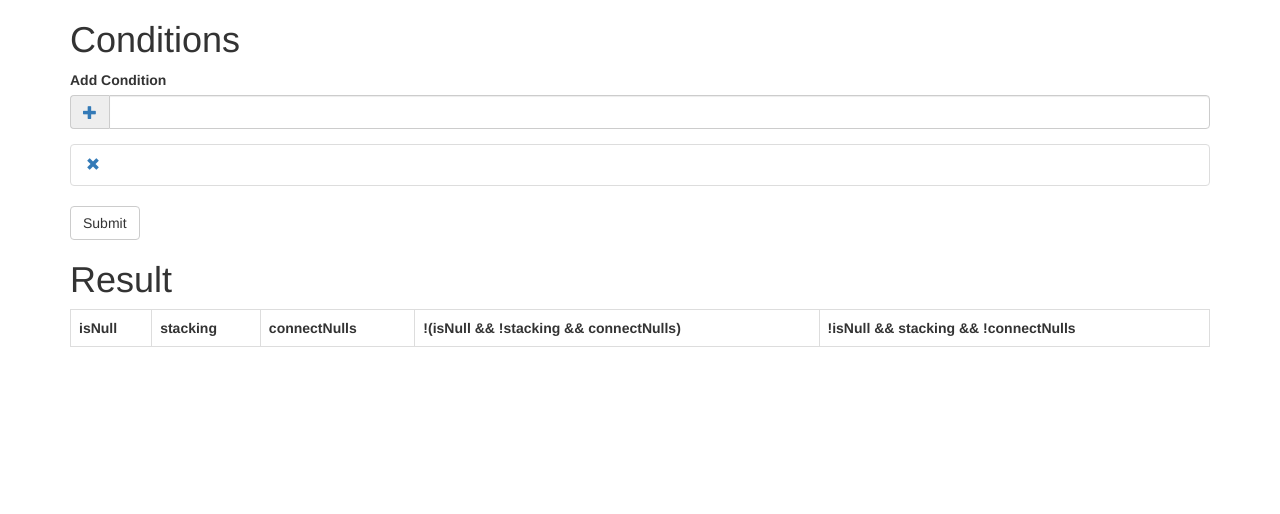
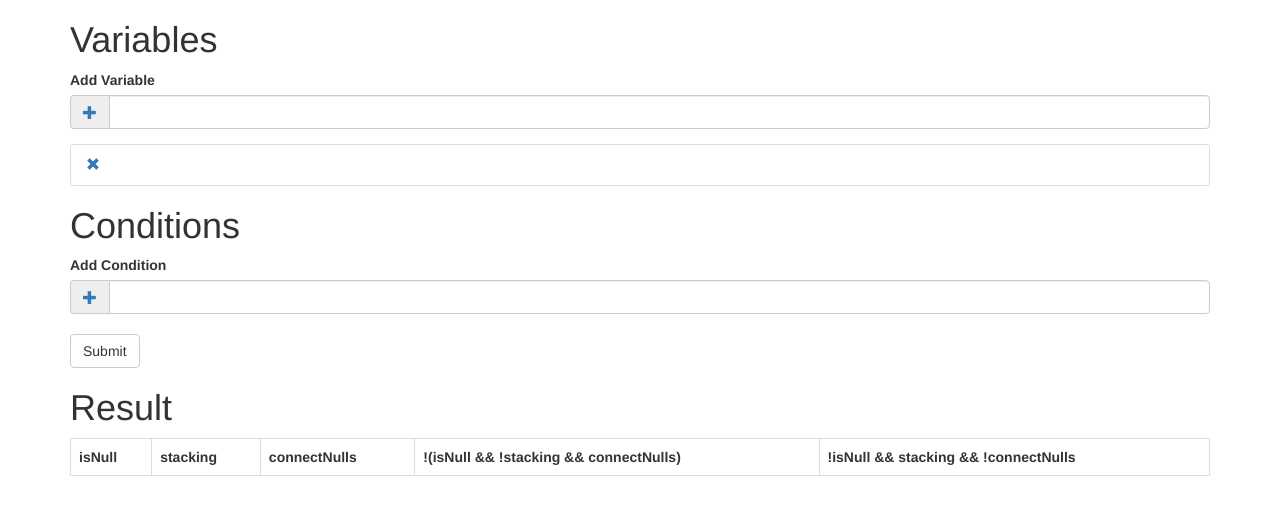
Before and after one commit to jon-a-nygaard/playground, a website: page condition-testing/index.html in a window 1280 px wide. Both pictures are taken after a click on the button 90 px from the left and 112 px from the top of the page. Drawn offline with nearby package versions, Linux system fonts and the light colour scheme.

Commit message:
Add variables list and related functionality.

```diff
--- a/condition-testing/bundle.js
+++ b/condition-testing/bundle.js
@@ -62,13 +62,23 @@ var addRow = function addRow(table, values) {
     return addCell(row, v);
   });
 };
-var removeCondition = function removeCondition(event) {
+/**
+ * Remove a list item on click
+ * @param  {Object} event Event object
+ * @return {undefined} No return
+ */
+var removeListItem = function removeListItem(event) {
   var button = event.target;
   var li = button.parentElement.parentElement;
   var ul = li.parentElement;
   ul.removeChild(li);
 };
-var getCondition = function getCondition(text) {
+/**
+ * Create a list element
+ * @param  {String} text Text content for the item
+ * @return {Element} List element
+ */
+var getListItem = function getListItem(text) {
   var li = document.createElement('li');
   var button = document.createElement('a');
   var icon = document.createElement('span');
@@ -76,18 +86,36 @@ var getCondition = function getCondition(text) {
   icon.className = 'glyphicon glyphicon-remove';
   button.appendChild(icon);
   button.className = 'remove-condition';
-  button.onclick = removeCondition;
+  button.onclick = removeListItem;
   li.appendChild(button);
   li.appendChild(t);
   li.className = 'list-group-item';
   return li;
 };
+/**
+ * Add input value as a list item
+ * @param  {Element} list List element to add the new item
+ * @param  {Element} input The input to get the value from
+ * @return {undefined} No return
+ */
+var addInputToList = function addInputToList(list, input) {
+  var item = getListItem(input.value);
+  list.appendChild(item);
+  input.value = '';
+};
+/**
+ * Add new condition to list
+ * @return {undefined} No return
+ */
 var addNewCondition = function addNewCondition() {
-  var list = document.getElementById('conditions');
-  var input = document.getElementById('new-condition');
-  var condition = getCondition(input.value);
-  list.appendChild(condition);
-  input.value = '';
+  return addInputToList(document.getElementById('conditions'), document.getElementById('new-condition'));
+};
+/**
+ * Add new variable to list
+ * @return {undefined} No return
+ */
+var addNewVariable = function addNewVariable() {
+  return addInputToList(document.getElementById('variables'), document.getElementById('new-variable'));
 };
 var test1 = function test1(isNull, stacking, connectNulls) {
   return !(isNull && !stacking && connectNulls);
@@ -104,9 +132,8 @@ var runCombinations = function runCombinations() {
     addRow(table, values);
   });
 };
-var submitButton = document.getElementById('submit');
-var addConditionButton = document.getElementById('add-condition');
-submitButton.onclick = runCombinations;
-addConditionButton.onclick = addNewCondition;
+document.getElementById('submit').onclick = runCombinations;
+document.getElementById('add-variable').onclick = addNewVariable;
+document.getElementById('add-condition').onclick = addNewCondition;
 
 },{}]},{},[1]);
--- a/condition-testing/index.html
+++ b/condition-testing/index.html
@@ -8,13 +8,21 @@
 <div class="container">
     <div class="row">
         <div class="col-xs-12">
-            <h1>
-                Conditions
-                <small>
-
-                </small>
-            </h1>
             <form>
+                <h1>Variables</h1>
+                <div class="form-group">
+                    <label for="new-variable">Add Variable</label>
+                    <div class="input-group">
+                        <span class="input-group-addon">
+                            <a id="add-variable" role="button">
+                                <span class="glyphicon glyphicon-plus" aria-hidden="true"></span>
+                            </a>
+                        </span>
+                        <input type="text" id="new-variable" name="new-variable" class="form-control">
+                    </div>
+                </div>
+                <ul id="variables" class="list-group"></ul>
+                <h1>Conditions</h1>
                 <div class="form-group">
                     <label for="new-condition">Add Condition</label>
                     <div class="input-group">
@@ -26,8 +34,7 @@
                         <input type="text" id="new-condition" name="new-condition" class="form-control">
                     </div>
                 </div>
-                <ul id="conditions" class="list-group">
-                </ul>
+                <ul id="conditions" class="list-group"></ul>
                 <input id="submit" type="button" value="Submit" class="btn btn-default"></input>
             </form>
         </div>
```
Also changed, not shown: condition-testing/app.js (+42 -13 lines).
